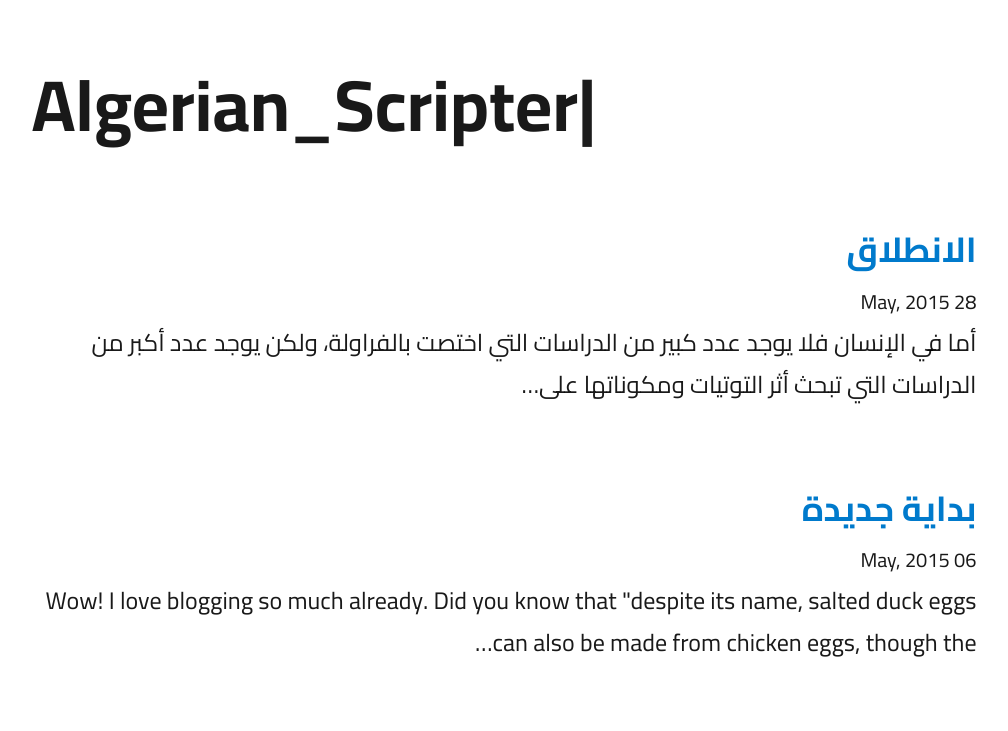
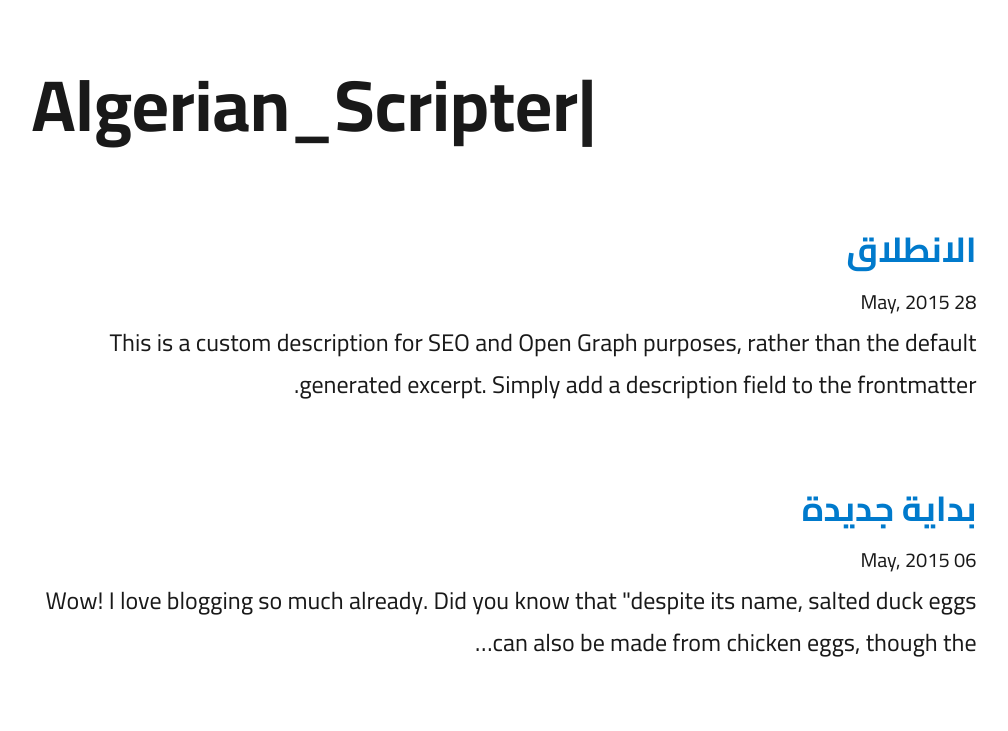
Before and after one commit to ScriptsGuy/script-blog, a Gatsby site: page / in a window 1280 px wide. Shown: the top 731 px of the page, without its empty margins (136-1144 px from the left). Built offline with nearby package versions, Linux system fonts and the light colour scheme; Gatsby itself is replaced by a stand-in of ours; some packages are replaced by stand-ins of ours.

Commit message:
description

```diff
--- a/src/templates/blog-list.js
+++ b/src/templates/blog-list.js
@@ -38,7 +38,11 @@ class BlogIndex extends React.Component {
                 </Link>
               </h3>
               <small>{node.frontmatter.date}</small>
-              <p dangerouslySetInnerHTML={{ __html: node.excerpt }} />
+              <p
+                dangerouslySetInnerHTML={{
+                  __html: node.frontmatter.description || node.excerpt,
+                }}
+              />
             </div>
           )
         })}
@@ -112,6 +116,7 @@ export const pageQuery = graphql`
           frontmatter {
             date(formatString: "DD MMMM, YYYY")
             title
+            description
           }
         }
       }
```
